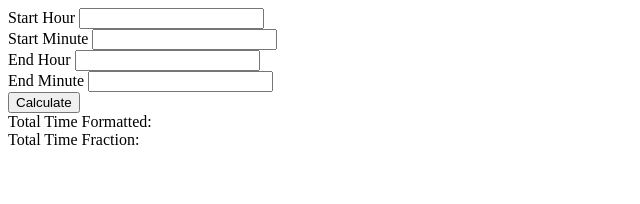
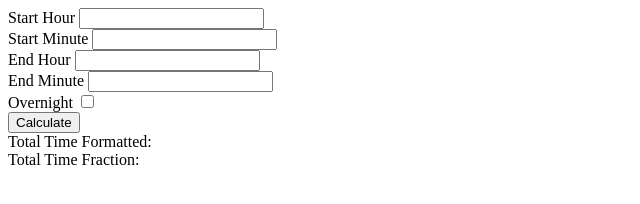
Before and after one commit to m-wild/time-calc, a plain HTML site: page index.html in a window 1280 px wide. Shown: the whole page, without its empty margins (0-640 px from the left). Drawn offline with nearby package versions, Linux system fonts and the light colour scheme.

Commit message:
quick'n'dirty overnight checkbox

```diff
--- a/index.html
+++ b/index.html
@@ -25,6 +25,11 @@
       <input type="number" id="endMinute">
     </div>
 
+    <div>
+      <label>Overnight</label>
+      <input type="checkbox" id="overnight">
+    </div>
+
 
 
     <button onclick="calc()">Calculate</button>
--- a/index.js
+++ b/index.js
@@ -4,6 +4,8 @@ function calc() {
 
   const endHour = +document.getElementById('endHour').value;
   const endMinute = +document.getElementById('endMinute').value;
+
+  const overnight = document.getElementById('overnight').checked;
 
   let startTime = moment(`${startHour}:${startMinute}`, 'HH:mm');
   if (!startTime.isValid())
@@ -12,6 +14,9 @@ function calc() {
   let endTime = moment(`${endHour}:${endMinute}`, 'HH:mm');
   if (!endTime.isValid())
     window.alert('Invalid end time');
+
+  if (overnight)
+    endTime = endTime.add(1, 'day');
 
 
 
```
